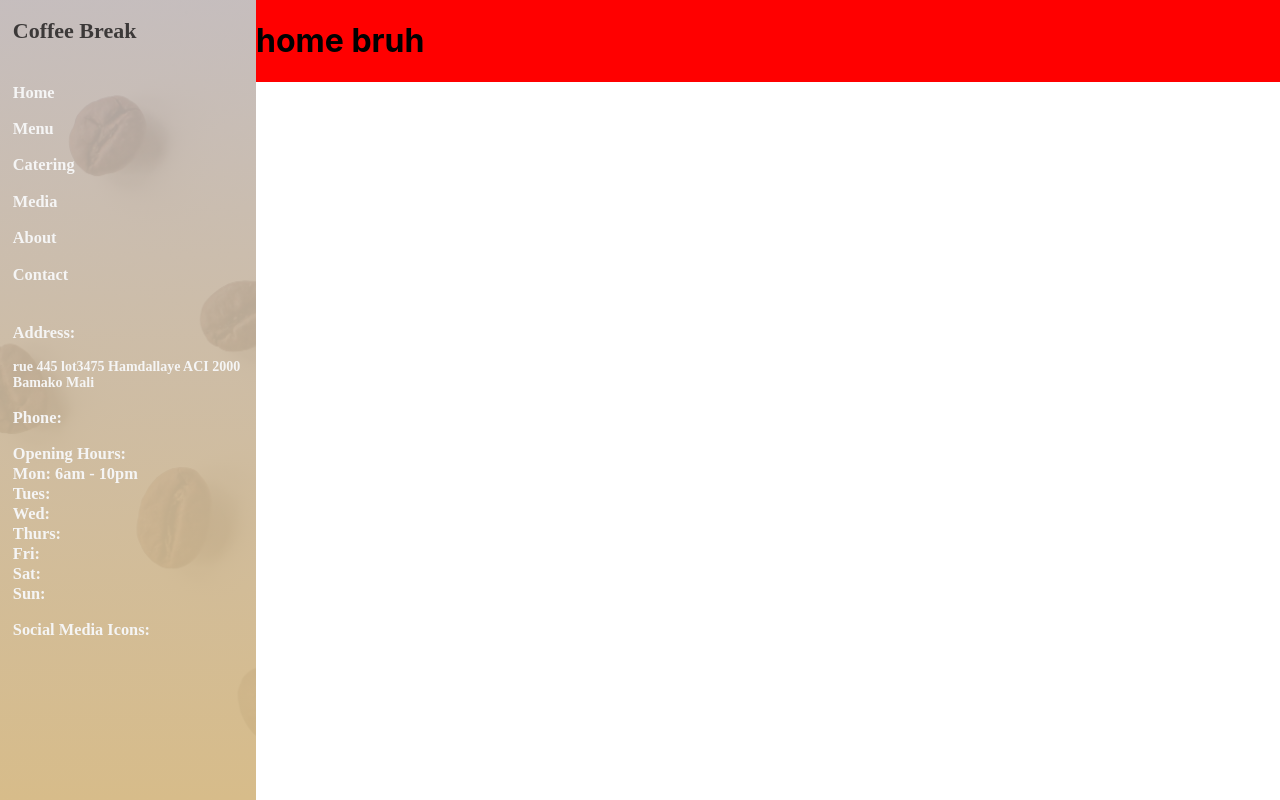
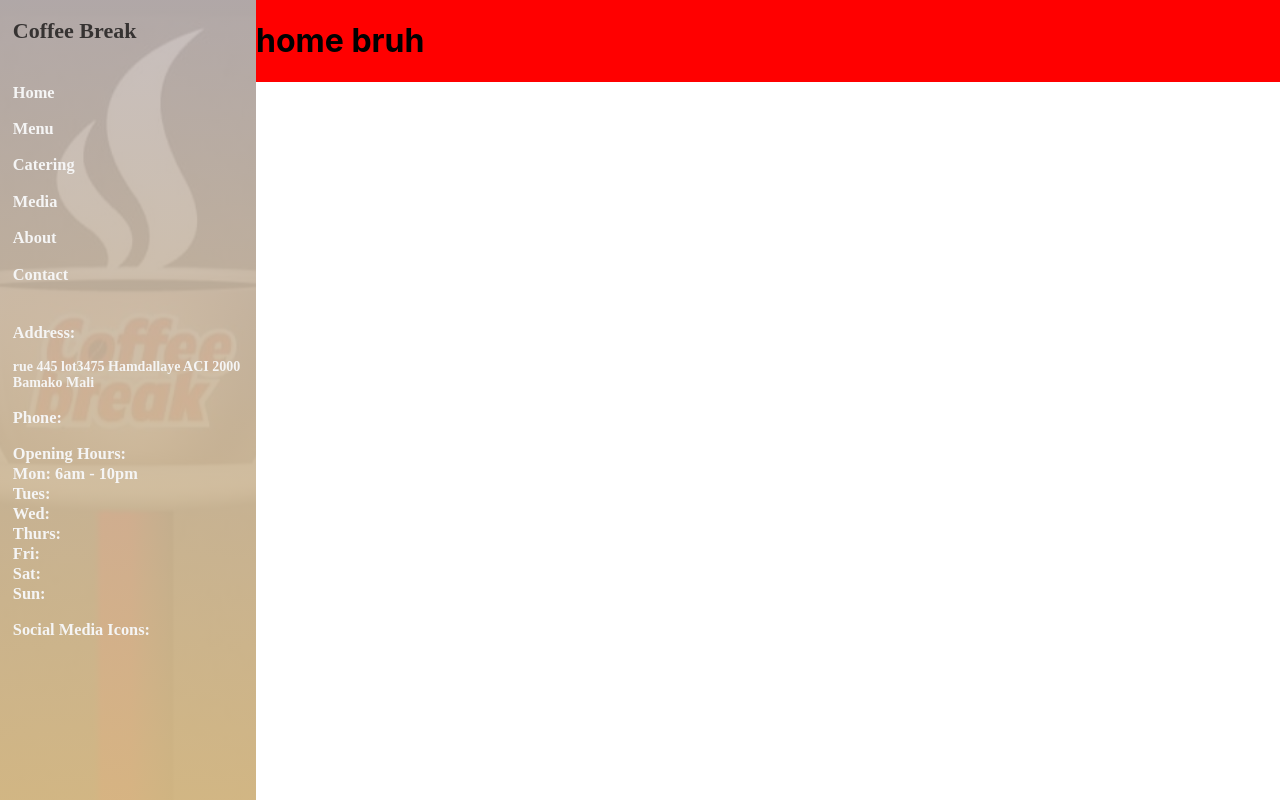
Before and after one commit to julioguzman19/CoffeeBreak, a React (Create React App) app in the folder my-app/: page / in a window 1280 px wide. Built offline with nearby package versions, Linux system fonts and the light colour scheme.

Commit message:
nav image

```diff
--- a/my-app/src/components/Nav/style.css
+++ b/my-app/src/components/Nav/style.css
@@ -1,8 +1,8 @@
 .verticalArea{
-    align-items: top;
-    background-image:linear-gradient(rgba(192, 183, 183, 0.89), rgba(214, 186, 134, 0.966)),url(maliCoffee.jpg);
+    background-image:linear-gradient(rgba(192, 183, 183, 0.89), rgba(214, 186, 134, 0.966)),url(coffeeCup.jpg);
     background-size:cover;
     background-repeat: no-repeat;
+    background-position: center center; /* aligning nav image */
     display:flex;
     float: left;
     height: 100vh; /* 100% of viewport height */
```
Also changed, not shown: my-app/src/components/Nav/coffeeCup.jpg (added).
